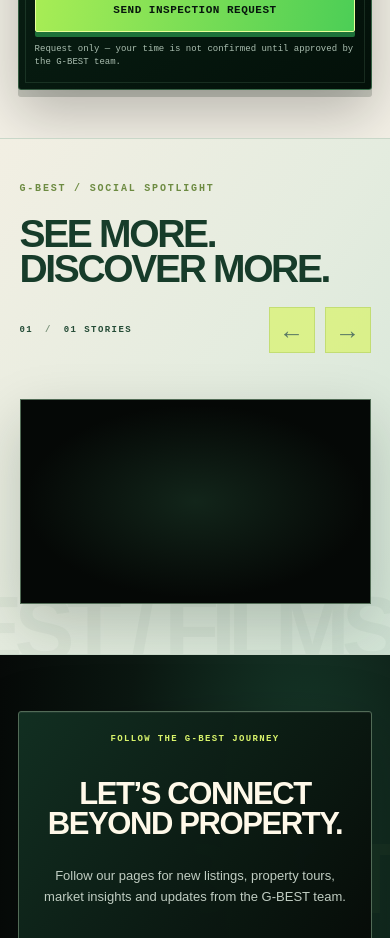
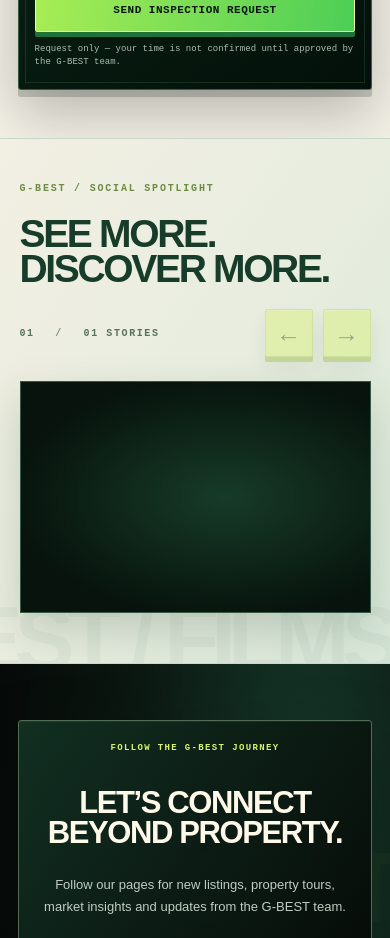
Before and after one commit to mrceogodwin/gbestluxuryrealty, a Next.js app: page / in a window 390 px wide. Shown: the part 6320-7258 px from the top of the page. Built offline with nearby package versions, Linux system fonts and the light colour scheme; no server answers; the database is empty.

Commit message:
Refine social spotlight player and improve slider arrow contrast

```diff
--- a/app/globals.css
+++ b/app/globals.css
@@ -1207,3 +1207,26 @@ nav>div>a.nav-register::before,nav>div>a.nav-register::after{content:none!import
 .social-video-caption{display:flex;justify-content:flex-end;border-top:1px solid #263a2c;margin-top:10px;padding:12px 4px 2px}
 .social-video-caption a{font:800 9px 'DM Mono',monospace;letter-spacing:.13em;color:#d8f36b;text-decoration:none}
 @media(max-width:760px){.social-reel-controls{margin:20px 0 24px;gap:10px}.social-reel-controls button{width:46px;height:46px;flex-basis:46px}.social-video-screen{padding:7px!important}.social-video-empty{min-height:160px}}
+
+
+/* Social spotlight: clean media canvas and high-contrast branded controls */
+.social-reels-section{background:linear-gradient(125deg,#f2efe3 0%,#e7eddf 54%,#d9e8d9 100%)!important;color:#173c2a!important}
+.social-reels-inner{grid-template-columns:minmax(0,.9fr) minmax(0,1.1fr)!important;align-items:center!important;gap:clamp(22px,4vw,54px)!important}
+.social-reels-heading{min-width:0}
+.social-reels-heading h2{max-width:680px;color:#173c2a!important}
+.social-reel-controls{display:flex!important;align-items:center!important;justify-content:space-between!important;gap:12px!important;flex-wrap:wrap;margin:24px 0 0!important;min-height:56px}
+.social-reel-controls>span{color:#58725d!important;font:800 10px 'DM Mono',monospace!important;letter-spacing:.16em;white-space:nowrap}
+.social-reel-controls>span i{font-style:normal;color:#9aaa91;margin:0 8px}
+.social-reel-controls button{display:inline-flex!important;align-items:center;justify-content:center;width:52px!important;height:52px!important;flex:0 0 52px!important;margin:0!important;border:1px solid #b7d94e!important;border-radius:2px!important;background:linear-gradient(145deg,#173d2b,#0b2418)!important;color:#d8f36b!important;font-size:25px!important;font-weight:500!important;line-height:1!important;box-shadow:0 5px 0 #9ab83e,0 10px 22px rgba(16,48,31,.16),inset 0 1px rgba(255,255,255,.16)!important;transition:transform .18s,box-shadow .18s,background .18s!important}
+.social-reel-controls button:hover:not(:disabled){transform:translateY(-2px);background:linear-gradient(145deg,#24583b,#102d1e)!important;box-shadow:0 7px 0 #9ab83e,0 14px 24px rgba(16,48,31,.2),inset 0 1px rgba(255,255,255,.18)!important}
+.social-reel-controls button:disabled{opacity:.42!important;cursor:not-allowed}
+.social-video-screen{position:relative;min-width:0;min-height:clamp(250px,30vw,430px);padding:0!important;overflow:hidden;border:1px solid #365a43!important;background:radial-gradient(ellipse at 50% 45%,#1a3826 0%,#07130c 72%)!important;box-shadow:0 18px 42px rgba(20,54,34,.18),inset 0 1px rgba(255,255,255,.1)!important}
+.social-video-screen>video,.social-video-screen>iframe{display:block;width:100%;height:100%;min-height:inherit;aspect-ratio:16/9;object-fit:contain;border:0;background:#07130c}
+.social-video-empty{min-height:inherit!important;display:flex;align-items:center;justify-content:center;padding:24px;background:radial-gradient(ellipse at center,#173b28 0%,#07130c 75%)!important}
+.social-empty-mark{font:800 clamp(22px,3vw,38px)/1 Arial,sans-serif;letter-spacing:.16em;color:rgba(216,243,107,.18)}
+.social-video-link{display:flex;min-height:inherit;align-items:center;justify-content:center;color:#d8f36b;text-decoration:none;background:radial-gradient(ellipse at center,#173b28 0%,#07130c 75%)}
+.social-video-link span{display:grid;place-items:center;width:58px;height:58px;border:1px solid #d8f36b;border-radius:50%;font-size:24px;box-shadow:0 0 0 9px rgba(216,243,107,.07)}
+.social-video-caption{position:absolute!important;right:14px;bottom:14px;margin:0!important;padding:0!important;border:0!important}
+.social-video-caption a{display:inline-flex;padding:10px 13px;background:#d8f36b;color:#173d2b!important;font:800 9px 'DM Mono',monospace;letter-spacing:.1em;text-decoration:none;box-shadow:0 4px 0 #a9c84d}
+@media(max-width:760px){.social-reels-inner{grid-template-columns:1fr!important;gap:20px!important}.social-reel-controls{justify-content:flex-start!important;gap:10px!important;margin-top:18px!important}.social-reel-controls>span{margin-right:auto}.social-reel-controls button{width:48px!important;height:48px!important;flex-basis:48px!important}.social-video-screen{min-height:230px!important}.social-video-screen>video,.social-video-screen>iframe{min-height:230px!important}.social-video-empty,.social-video-link{min-height:230px!important}}
+@media(prefers-reduced-motion:reduce){.social-reel-controls button{transition:none!important}}
```
